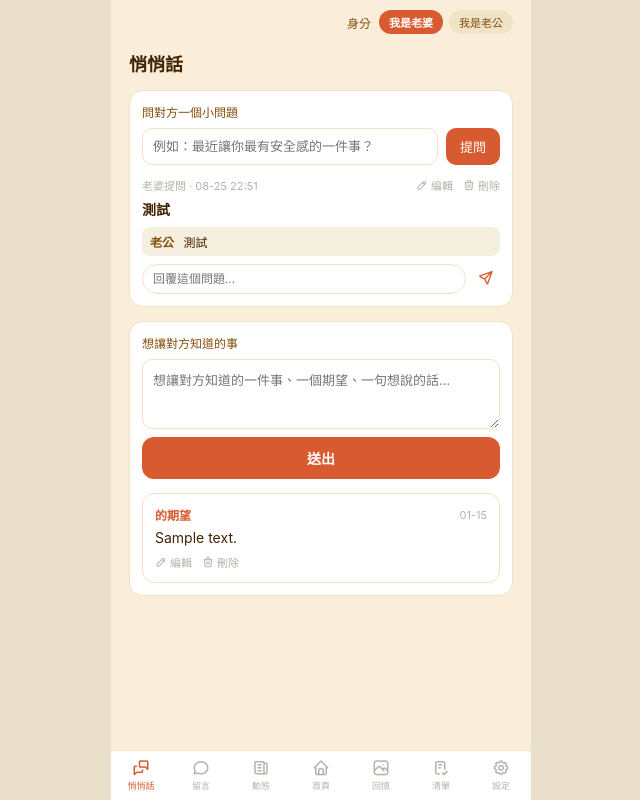
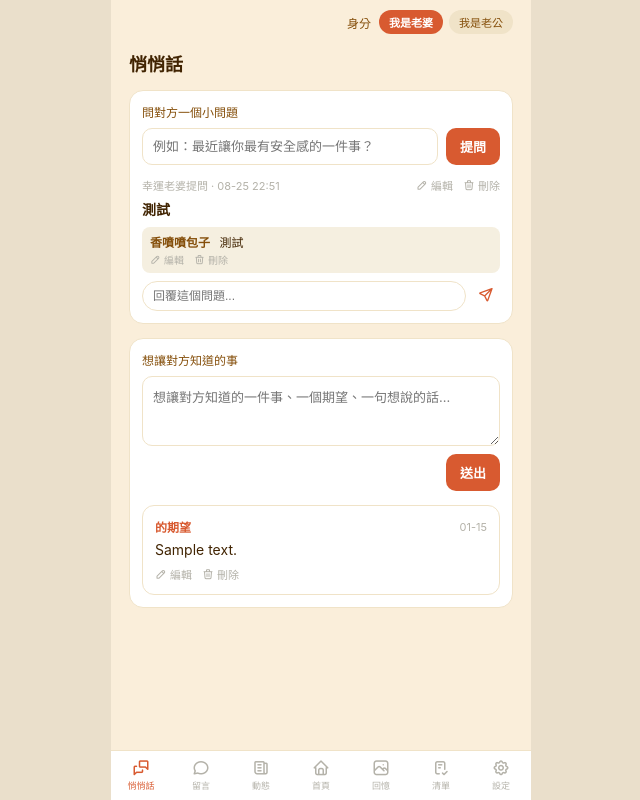
Before and after one commit to prince4013/couple, a Flask app: page /whispers in a window 1280 px wide. Shown: the whole page, without its empty margins (319-959 px from the left). Run offline with Flask 3, Linux system fonts and the light colour scheme; data comes from the database, SQL or seed files in the repository; tables that the repository leaves empty hold one stand-in row (values such as "Sample post"); some libraries are stand-ins or nearby versions.

Commit message:
Add files via upload

```diff
--- a/app.py
+++ b/app.py
@@ -51,7 +51,7 @@ app.config["MAX_CONTENT_LENGTH"] = 8 * 1024 * 1024  # 8MB 上限
 
 GIFT_LABELS = {
     "heart": ("抱抱", "ti-heart-handshake"),
-    "kiss": ("親親", "ti-mood-kiss"),
+    "kiss": ("親親", "ti-feather"),
     "cake": ("蛋糕", "ti-cake"),
     "coffee": ("咖啡", "ti-coffee"),
     "bouquet": ("花束", "ti-flower"),
@@ -725,15 +725,6 @@ def send_gift(gift_type):
     return redirect(url_for("home"))
 
 
-@app.route("/gifts/clear", methods=["POST"])
-def clear_gifts():
-    db = get_db()
-    run(db, "DELETE FROM gifts")
-    db.commit()
-    flash("已清除「最近的禮物」記錄")
-    return redirect(url_for("settings"))
-
-
 @app.route("/messages", methods=["GET", "POST"])
 def messages():
     if request.method == "POST":
@@ -860,6 +851,24 @@ def add_question_reply(qid):
         db.commit()
         me = fetch_user(current_user_id())
         send_push_to_user(other_id(current_user_id()), f"{me['name']} 回覆了小問題", reply_text, "/whispers")
+    return redirect(url_for("whispers"))
+
+
+@app.route("/questions/reply/edit/<int:reply_id>", methods=["POST"])
+def edit_question_reply(reply_id):
+    reply_text = request.form.get("reply_text", "").strip()
+    if reply_text:
+        db = get_db()
+        run(db, "UPDATE question_replies SET reply_text = ? WHERE id = ?", (reply_text, reply_id))
+        db.commit()
+    return redirect(url_for("whispers"))
+
+
+@app.route("/questions/reply/delete/<int:reply_id>", methods=["POST"])
+def delete_question_reply(reply_id):
+    db = get_db()
+    run(db, "DELETE FROM question_replies WHERE id = ?", (reply_id,))
+    db.commit()
     return redirect(url_for("whispers"))
 
 
--- a/static/style.css
+++ b/static/style.css
@@ -209,9 +209,9 @@ body {
 .new-question-form input {
   flex: 1; padding: 9px 10px; border-radius: 10px; border: 1px solid #F0E3C8; font-size: 13px;
 }
-.new-question-form button {
+.accent-btn-sm {
   padding: 9px 14px; border-radius: 10px; border: none; background: #D85A30; color: #fff;
-  font-size: 13px; cursor: pointer; white-space: nowrap;
+  font-size: 13px; font-weight: 700; cursor: pointer; white-space: nowrap;
 }
 
 .q-meta { margin: 0; font-size: 11px; color: #B4B2A9; }
@@ -245,7 +245,11 @@ body {
 .reply-row {
   font-size: 12px; color: #412402; background: #F5EFE0; border-radius: 8px; padding: 6px 8px;
 }
+.reply-row-top { margin-bottom: 2px; }
 .reply-author { font-weight: 700; margin-right: 6px; color: #854F0B; }
+.reply-actions { margin-top: 2px; }
+.reply-actions .entry-action-btn { font-size: 10px; }
+.reply-actions .entry-action-btn i { font-size: 11px; }
 .reply-form { display: flex; gap: 6px; }
 .reply-form input {
   flex: 1; padding: 7px 10px; border-radius: 999px; border: 1px solid #F0E3C8; font-size: 12px;
@@ -261,12 +265,23 @@ body {
 }
 .past-questions summary::-webkit-details-marker { color: #D85A30; }
 
+.reply-collapse { margin-top: 4px; }
+.reply-collapse summary {
+  cursor: pointer; font-size: 11px; color: #B4B2A9; padding: 2px 0; list-style: none;
+}
+.reply-collapse summary::-webkit-details-marker { display: none; }
+.reply-collapse summary::before { content: "▸ "; }
+.reply-collapse[open] summary::before { content: "▾ "; }
+.reply-collapse .reply-list { margin-top: 6px; }
+.reply-collapse .reply-form { margin-top: 6px; }
+
 /* ---- 悄悄話：想讓對方知道的事 ---- */
 .new-note-form { display: flex; flex-direction: column; gap: 8px; margin-bottom: 14px; }
 .new-note-form textarea {
   padding: 10px; border-radius: 10px; border: 1px solid #F0E3C8; font-size: 13px;
   font-family: inherit; resize: vertical;
 }
+.new-note-form .accent-btn-sm { align-self: flex-end; }
 
 .note-list { display: flex; flex-direction: column; gap: 10px; }
 .note-card {
@@ -321,12 +336,6 @@ body {
 .save-btn {
   width: 100%; padding: 11px; border-radius: 12px; border: none; background: #D85A30;
   color: #fff; font-size: 14px; font-weight: 700; cursor: pointer;
-}
-
-.danger-btn {
-  width: 100%; padding: 11px; border-radius: 12px; cursor: pointer;
-  background: #fff; border: 1px solid #C0392B; color: #C0392B;
-  font-size: 14px; font-weight: 700;
 }
 
 .bottom-nav {
--- a/templates/whispers.html
+++ b/templates/whispers.html
@@ -2,10 +2,41 @@
 {% block title %}悄悄話 · 橘語{% endblock %}
 {% block content %}
 
-{% macro question_block(q) %}
+{% macro reply_block(r) %}
+<div class="reply-row">
+  <div class="reply-row-top">
+    <span class="reply-author">{{ user_names[r.sender_id] }}</span>
+    <span class="reply-text" id="reply-view-{{ r.id }}">{{ r.reply_text }}</span>
+  </div>
+  <div class="entry-actions reply-actions">
+    <button type="button" class="entry-action-btn" onclick="toggleEdit('reply', {{ r.id }})">
+      <i class="ti ti-pencil"></i> 編輯
+    </button>
+    <form
+      action="{{ url_for('delete_question_reply', reply_id=r.id) }}"
+      method="post"
+      onsubmit="return confirm('確定要刪除這則回覆嗎？');"
+    >
+      <button type="submit" class="entry-action-btn"><i class="ti ti-trash"></i> 刪除</button>
+    </form>
+  </div>
+  <form
+    id="reply-edit-{{ r.id }}"
+    action="{{ url_for('edit_question_reply', reply_id=r.id) }}"
+    method="post"
+    class="inline-edit-form"
+    style="display:none;"
+  >
+    <input type="text" name="reply_text" value="{{ r.reply_text }}">
+    <button type="submit"><i class="ti ti-check"></i></button>
+  </form>
+</div>
+{% endmacro %}
+
+{% macro question_block(q, collapse_replies=False) %}
 <div class="question-block" id="question-{{ q.id }}">
   <div class="question-header">
-    <span class="q-meta">{{ role_labels[q.asker_id] }}提問 · {{ q.created_at[5:16] }}</span>
+    <span class="q-meta">{{ user_names[q.asker_id] }}提問 · {{ q.created_at[5:16] }}</span>
     <div class="entry-actions">
       <button type="button" class="entry-action-btn" onclick="toggleEdit('question', {{ q.id }})">
         <i class="ti ti-pencil"></i> 編輯
@@ -32,21 +63,30 @@
     <button type="submit"><i class="ti ti-check"></i></button>
   </form>
 
+  {% if collapse_replies %}
+  <details class="reply-collapse">
+    <summary>回覆（{{ q.replies|length }}）</summary>
+    {% if q.replies %}
+    <div class="reply-list">
+      {% for r in q.replies %}{{ reply_block(r) }}{% endfor %}
+    </div>
+    {% endif %}
+    <form action="{{ url_for('add_question_reply', qid=q.id) }}" method="post" class="reply-form">
+      <input type="text" name="reply_text" placeholder="回覆這個問題...">
+      <button type="submit"><i class="ti ti-send"></i></button>
+    </form>
+  </details>
+  {% else %}
   {% if q.replies %}
   <div class="reply-list">
-    {% for r in q.replies %}
-    <div class="reply-row">
-      <span class="reply-author">{{ role_labels[r.sender_id] }}</span>
-      <span class="reply-text">{{ r.reply_text }}</span>
-    </div>
-    {% endfor %}
+    {% for r in q.replies %}{{ reply_block(r) }}{% endfor %}
   </div>
   {% endif %}
-
   <form action="{{ url_for('add_question_reply', qid=q.id) }}" method="post" class="reply-form">
     <input type="text" name="reply_text" placeholder="回覆這個問題...">
     <button type="submit"><i class="ti ti-send"></i></button>
   </form>
+  {% endif %}
 </div>
 {% endmacro %}
 
@@ -56,11 +96,11 @@
   <p class="section-label">問對方一個小問題</p>
   <form action="{{ url_for('new_question') }}" method="post" class="new-question-form">
     <input type="text" name="question_text" placeholder="例如：最近讓你最有安全感的一件事？" required>
-    <button type="submit">提問</button>
+    <button type="submit" class="accent-btn-sm">提問</button>
   </form>
 
   {% if latest_question %}
-  {{ question_block(latest_question) }}
+  {{ question_block(latest_question, collapse_replies=False) }}
   {% else %}
   <p class="empty-hint">還沒有小問題，先問對方一個吧</p>
   {% endif %}
@@ -69,7 +109,7 @@
   <details class="past-questions">
     <summary>過去的問題（{{ past_questions|length }}）</summary>
     {% for q in past_questions %}
-    {{ question_block(q) }}
+    {{ question_block(q, collapse_replies=True) }}
     {% endfor %}
   </details>
   {% endif %}
@@ -82,14 +122,14 @@
       name="content" rows="3" required
       placeholder="想讓對方知道的一件事、一個期望、一句想說的話..."
     ></textarea>
-    <button type="submit" class="save-btn">送出</button>
+    <button type="submit" class="accent-btn-sm">送出</button>
   </form>
 
   <div class="note-list">
     {% for n in notes %}
     <div class="note-card">
       <div class="note-header">
-        <span class="note-role">{{ role_labels[n.sender_id] }}的期望</span>
+        <span class="note-role">{{ user_names[n.sender_id] }}的期望</span>
         <span class="note-time">{{ n.created_at[5:16] }}</span>
       </div>
 
```
Also changed, not shown: templates/settings.html (+0 -11 lines).
